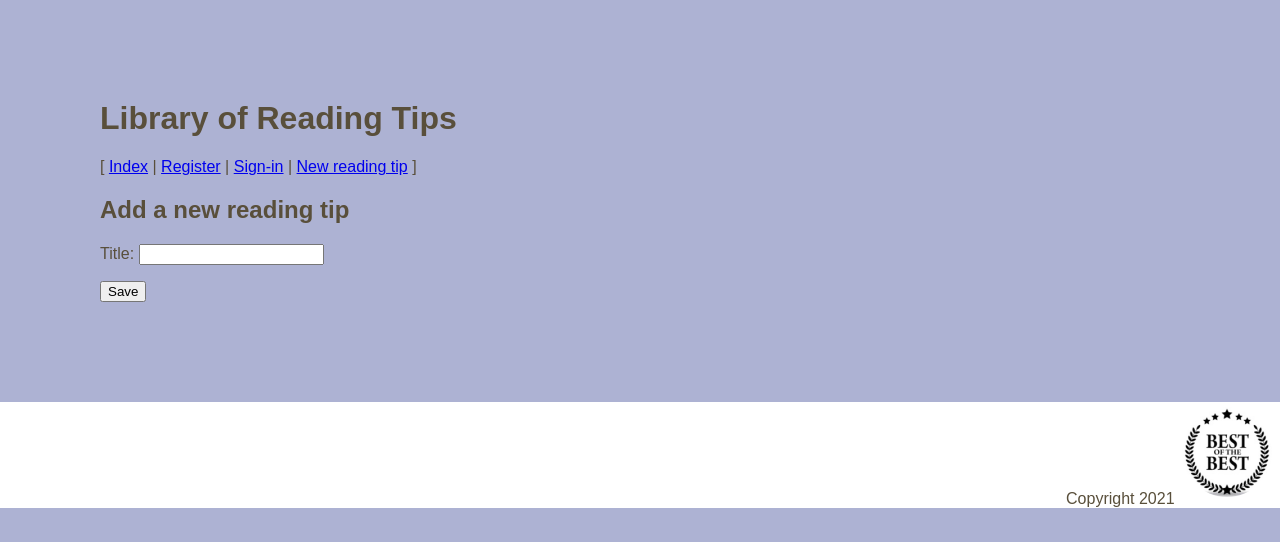
After one commit to secnec/ohtu-miniprojekti-2021, a Flask app: page /add in a window 1280 px wide. The commit adds this page. Shown: the top 542 px of the page. Run offline with Flask 2, Linux system fonts and the light colour scheme.

Commit message:
add reading tips-page template created

```diff
--- a/src/routes.py
+++ b/src/routes.py
@@ -69,3 +69,14 @@ def signin():
             alert = "Invalid username or password"
 
     return render_template("signin.html", alert=alert)
+
+
+@app.route("/add", methods=["get", "post"])
+def add():
+    if request.method == "POST":
+        title = request.form.get("title")
+        sql = "INSERT INTO tips (title) VALUES (:title)"
+        db.session.execute(sql, {"title": title})
+        db.session.commit()
+
+    return render_template("add_tips.html")
--- /dev/null
+++ b/templates/add_tips.html
@@ -0,0 +1,20 @@
+{% extends "layout.html" %}
+
+{% block title %}
+new reading tip
+{% endblock %}
+
+{% block content %}
+
+<h2>Add a new reading tip</h2>
+
+<form action="/add" method="post">
+    <label for="title">Title: </label>
+    <input type="text" name="title" id ="title" required>
+    <p>
+    <button type="submit">
+        Save
+    </button>
+    </p>
+</form>
+{% endblock %}
--- a/templates/layout.html
+++ b/templates/layout.html
@@ -16,7 +16,8 @@
 
     <p>[ <a href="/">Index</a> |
         <a href="/register">Register</a> |
-        <a href="/signin">Sign-in<a> ]</p>
+        <a href="/signin">Sign-in</a> |
+        <a href="/add">New reading tip</a> ]</p>
 
 
 {% block content %}{% endblock %}
```
